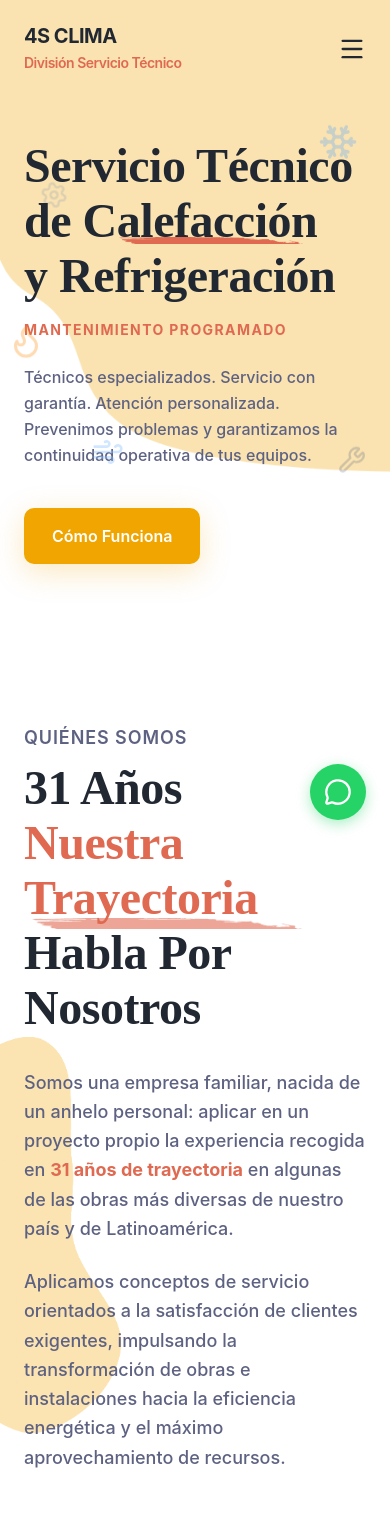
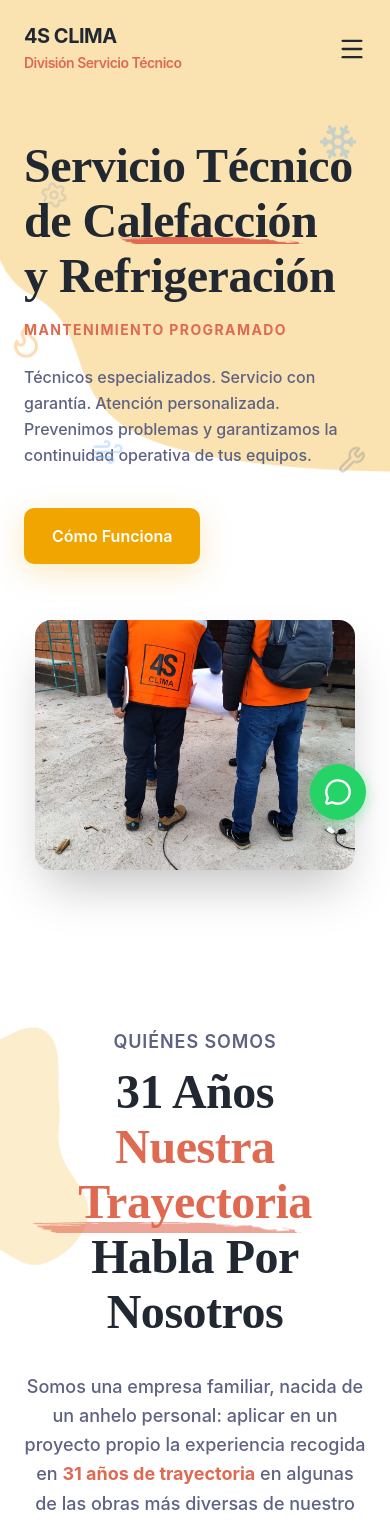
Before and after one commit to OnlyAlayy/cuatroese, a React (Vite) app: page / in a window 390 px wide. Shown: the top 1522 px of the page. Built offline with nearby package versions, Linux system fonts and the light colour scheme; a web font is replaced by a local one.

Commit message:
style: optimize responsiveness for mobile on Hero, About and Services sections

```diff
--- a/src/App.jsx
+++ b/src/App.jsx
@@ -59,7 +59,7 @@ function App() {
 
       {/* Background Decore2 — Left side at Steps height */}
       <div
-        className="absolute -left-40 w-[500px] h-[500px] md:w-[650px] md:h-[650px] pointer-events-none select-none z-0 bg-[#F1A501] opacity-30"
+        className="absolute -left-20 md:-left-40 w-[300px] h-[300px] md:w-[650px] md:h-[650px] pointer-events-none select-none z-0 bg-[#F1A501] opacity-20 md:opacity-30"
         style={{
           top: '120vh',
           WebkitMaskImage: 'url(/assets/Decore2.png)',
--- a/src/components/About.jsx
+++ b/src/components/About.jsx
@@ -2,11 +2,11 @@ import React from 'react'
 
 const About = () => {
   return (
-    <section id="nosotros" className="w-full max-w-7xl mx-auto px-6 py-20 relative z-10">
+    <section id="nosotros" className="w-full max-w-7xl mx-auto px-6 py-12 lg:py-20 relative z-10">
       <div className="grid grid-cols-1 lg:grid-cols-2 gap-12 lg:gap-20 items-center">
 
         {/* Left Column: Text Content */}
-        <div className="flex flex-col">
+        <div className="flex flex-col text-center lg:text-left">
           <p className="text-[#5E6282] font-semibold text-lg uppercase tracking-wider mb-2">
             Quiénes Somos
           </p>
@@ -39,11 +39,11 @@ const About = () => {
           />
 
           {/* Two smaller photos overlapping */}
-          <div className="absolute -bottom-10 -left-10 w-[200px] h-[200px] bg-white p-2 rounded-2xl shadow-xl hidden sm:block">
+          <div className="absolute -bottom-6 -left-4 sm:-bottom-10 sm:-left-10 w-[120px] h-[120px] sm:w-[200px] sm:h-[200px] bg-white p-1.5 sm:p-2 rounded-xl sm:rounded-2xl shadow-xl z-20">
             <img
               src="/assets/cb28a21b-5a03-4159-a054-0bae70202dc4.jpg"
               alt="Personal de 4S CLIMA"
-              className="w-full h-full object-cover rounded-xl"
+              className="w-full h-full object-cover rounded-lg sm:rounded-xl"
             />
           </div>
 
--- a/src/components/Hero.jsx
+++ b/src/components/Hero.jsx
@@ -50,12 +50,12 @@ const Hero = () => {
         </div>
 
         {/* Right image */}
-        <div className="hidden sm:flex relative justify-end min-h-[350px] sm:min-h-[500px]">
+        <div className="flex relative justify-center sm:justify-end min-h-[280px] sm:min-h-[500px] mt-8 sm:mt-0 w-full">
           {/* Hero image */}
           <img
             src="/assets/efe6b665-fe5e-44c4-bcbd-0d36a6d1ffcc.jpg"
             alt="Equipo de Aire Acondicionado"
-            className="w-full max-w-[450px] lg:max-w-[550px] h-[400px] mt-10 rounded-2xl object-cover shadow-2xl relative z-10 -ml-8 sm:-ml-16 lg:-ml-32"
+            className="w-full max-w-[320px] sm:max-w-[450px] lg:max-w-[550px] h-[250px] sm:h-[400px] sm:mt-10 rounded-2xl object-cover shadow-2xl relative z-10 sm:-ml-16 lg:-ml-32"
           />
         </div>
       </div>
--- a/src/components/Services.jsx
+++ b/src/components/Services.jsx
@@ -41,8 +41,8 @@ const services = [
 
 const Services = () => {
   return (
-    <section id="pasos" className="w-full max-w-7xl mx-auto px-6 py-24 relative z-10">
-      <div className="text-center mb-16 max-w-2xl mx-auto">
+    <section id="pasos" className="w-full max-w-7xl mx-auto px-6 py-12 md:py-24 relative z-10">
+      <div className="text-center mb-10 md:mb-16 max-w-2xl mx-auto">
         <p className="text-[#5E6282] font-semibold text-lg uppercase tracking-wider mb-2">
           Cómo Funciona
         </p>
```
